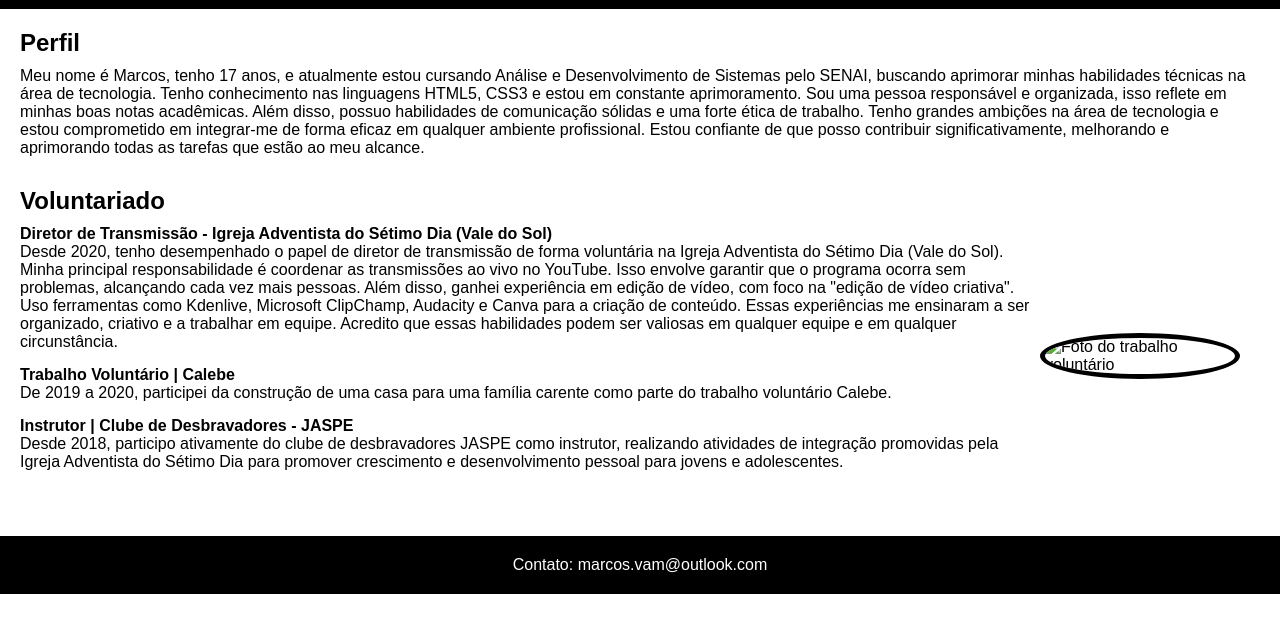
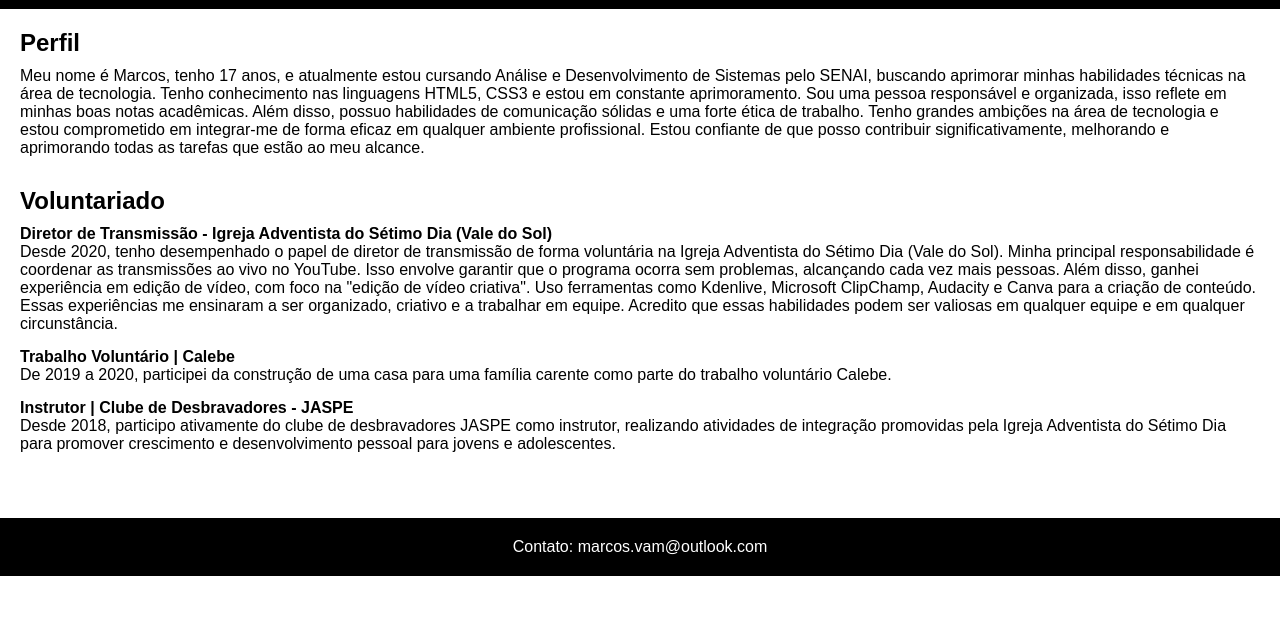
Before and after one commit to L0NdreZ/Meu-Portif-lio, a plain HTML site: page index.html in a window 1280 px wide. Shown: the part 78-710 px from the top of the page. Drawn offline with Linux system fonts and the light colour scheme.

Commit message:
Update index.html

```diff
--- a/index.html
+++ b/index.html
@@ -37,7 +37,7 @@
           Desde 2018, participo ativamente do clube de desbravadores JASPE como instrutor, realizando atividades de integração promovidas pela Igreja Adventista do Sétimo Dia para promover crescimento e desenvolvimento pessoal para jovens e adolescentes.</p>
         </div>
         <div class="volunteer-image">
-          <img src="caminho/para/outra/imagem.jpg" alt="Foto do trabalho voluntário">
+
         </div>
       </div>
     </section>
```
